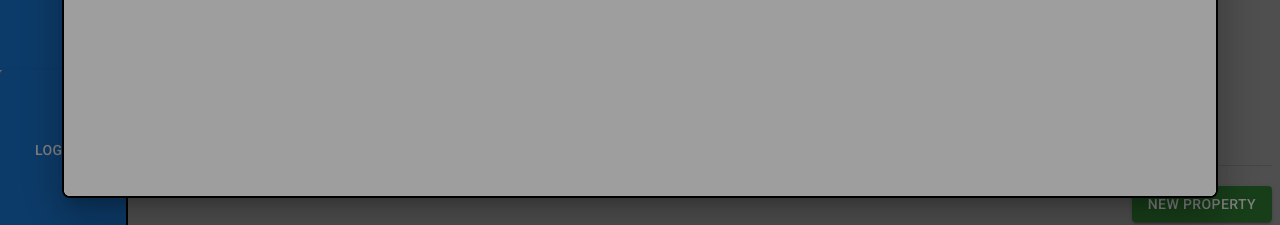
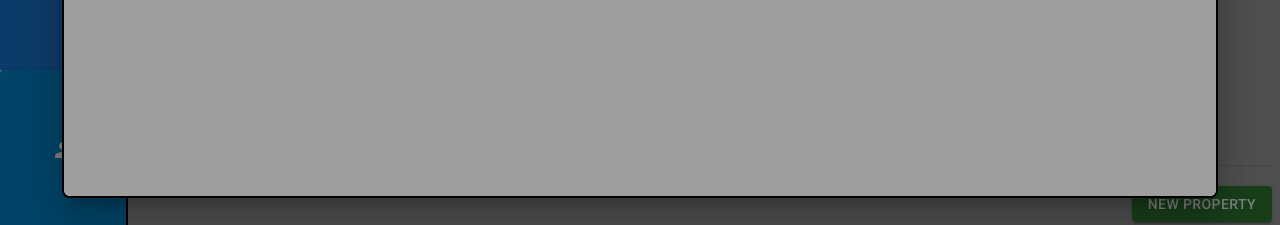
Before and after one commit to tramallo/realtor-map, a React (Vite) app: page / in a window 1280 px wide. Shown: the part 570-795 px from the top of the page. Built offline with nearby package versions, Linux system fonts and the light colour scheme; no server answers; the database is empty.

Commit message:
App -> set slides as memo value | add modal for user menu || new component UserMenu: shows logout button

```diff
--- a/src/App.tsx
+++ b/src/App.tsx
@@ -1,30 +1,45 @@
-import { memo } from "react";
+import { memo, useMemo, useState } from "react";
+import { Button } from "@mui/material";
+import PersonIcon from "@mui/icons-material/Person";
 
 import Navigation, { NavigationSlide } from "./components/Navigation";
-import { Button } from "@mui/material";
-import { useAuthContext } from "./utils/helperFunctions";
-//import Test from "./layouts/Test";
 import { PropertiesLayout } from "./layouts/PropertiesLayout";
 import { ContractsLayout } from "./layouts/ContractsLayout";
 import { RealtorsLayout } from "./layouts/RealtorsLayout";
 import { PersonsLayout } from "./layouts/PersonsLayout";
+import CustomModal from "./components/CustomModal";
+import { UserMenu } from "./layouts/UserMenu";
 
 export function App() {
-  const { endSession } = useAuthContext();
+  const [userMenuOpen, setUserMenuOpen] = useState(false);
 
-  const slides: NavigationSlide[] = [
-    { label: "Properties", component: <PropertiesLayout /> },
-    { label: "Persons", component: <PersonsLayout /> },
-    { label: "Realtors", component: <RealtorsLayout /> },
-    { label: "Contracts", component: <ContractsLayout /> },
-    //{ label: "test", component: <Test /> },
-  ];
+  const slides: NavigationSlide[] = useMemo(
+    () => [
+      { label: "Properties", component: <PropertiesLayout /> },
+      { label: "Persons", component: <PersonsLayout /> },
+      { label: "Realtors", component: <RealtorsLayout /> },
+      { label: "Contracts", component: <ContractsLayout /> },
+    ],
+    []
+  );
 
   return (
     <Navigation slides={slides}>
-      <Button variant="contained" onClick={endSession} sx={{ flex: 1 }}>
-        Logout
+      <Button
+        variant="contained"
+        color="info"
+        onClick={() => setUserMenuOpen(true)}
+        sx={{ flex: 1 }}
+      >
+        <PersonIcon />
       </Button>
+      <CustomModal
+        title="User menu"
+        open={userMenuOpen}
+        onClose={() => setUserMenuOpen(false)}
+      >
+        <UserMenu />
+      </CustomModal>
     </Navigation>
   );
 }
--- /dev/null
+++ b/src/layouts/UserMenu.tsx
@@ -0,0 +1,22 @@
+import { Button, Stack, Typography } from "@mui/material";
+
+import { useAuthContext } from "../utils/helperFunctions";
+
+export function UserMenu() {
+  const { endSession } = useAuthContext();
+
+  return (
+    <Stack
+      padding={1}
+      sx={(theme) => ({ backgroundColor: theme.palette.grey[500] })}
+      height="100%"
+      boxSizing="border-box"
+      justifyContent="space-between"
+    >
+      <Typography>Content...</Typography>
+      <Button variant="contained" color="warning" onClick={endSession}>
+        Logout
+      </Button>
+    </Stack>
+  );
+}
```
